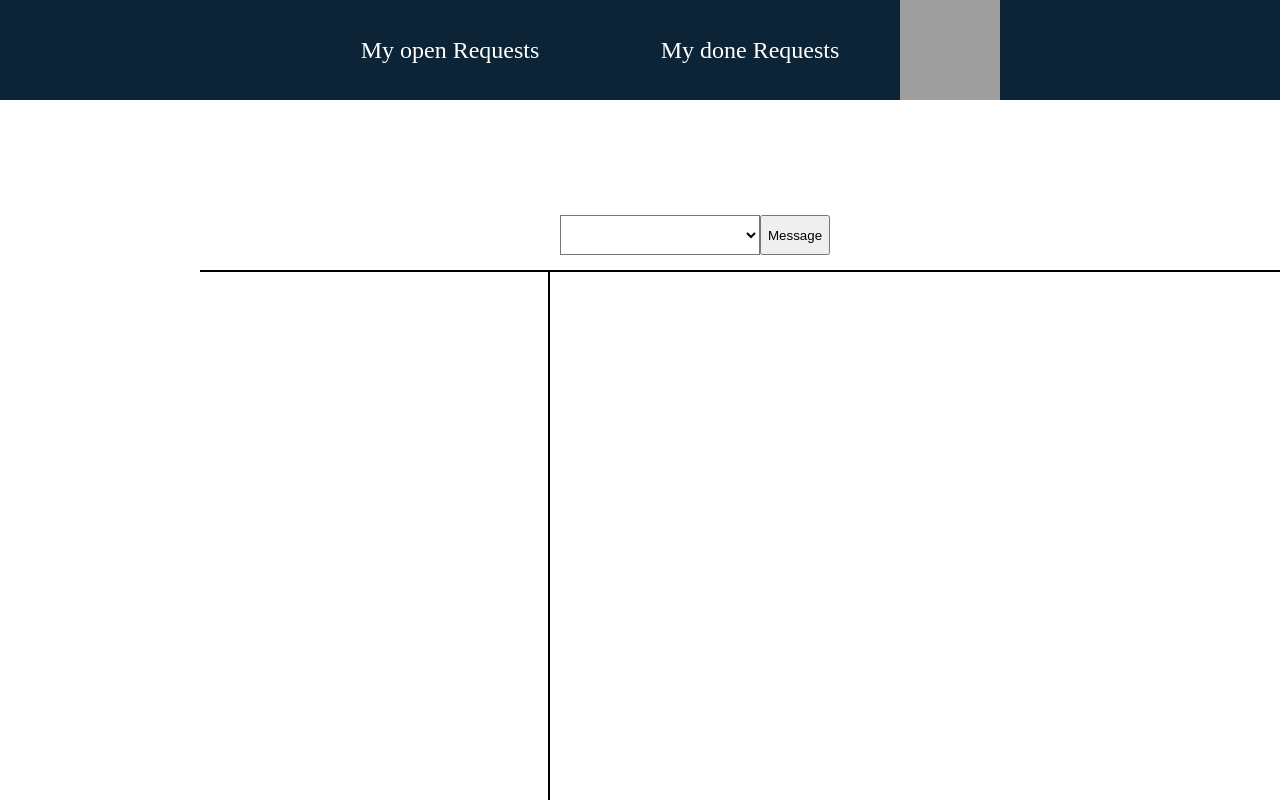
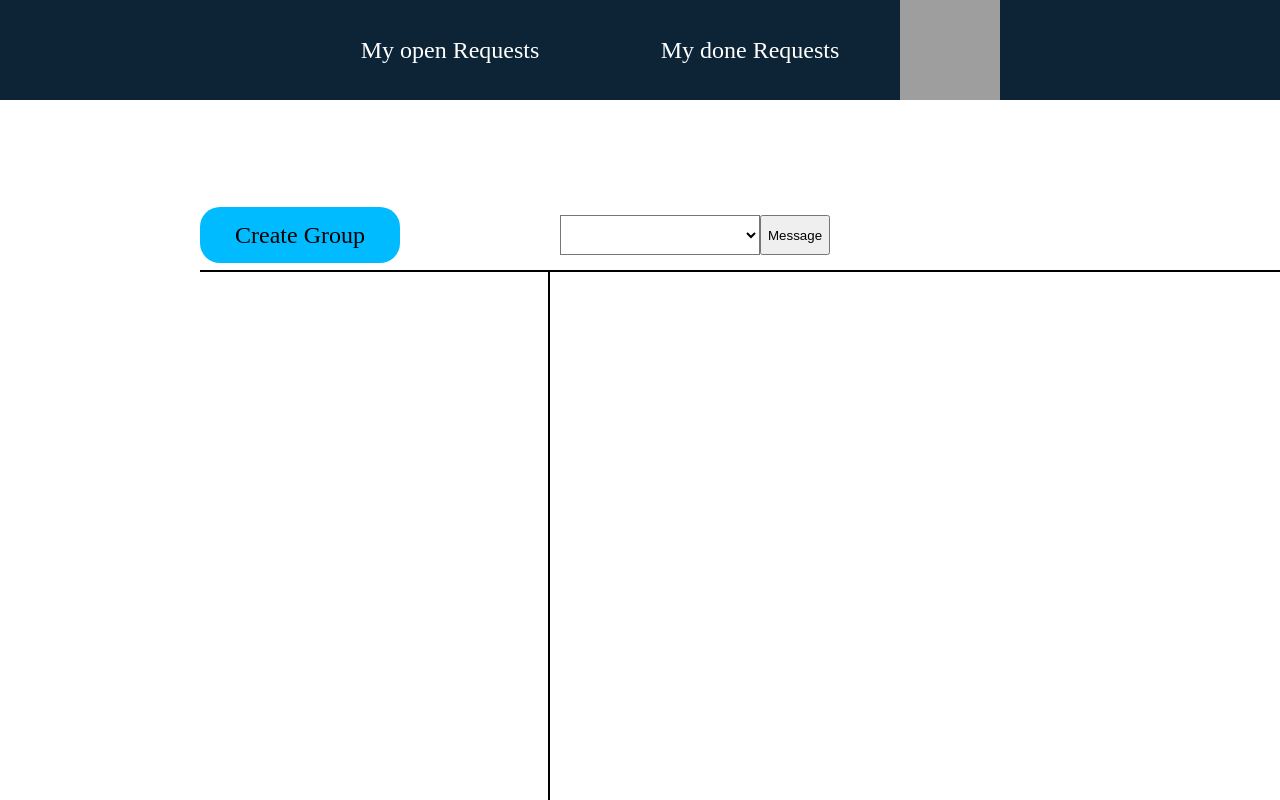
Before and after one commit to MaximSawV/maxwels-web-app, a Symfony app: template templates/request_page/chatbox.html.twig in a window 1280 px wide. Run offline with Twig, Linux system fonts and the light colour scheme; the template is opened without the code that fills it, so the values that code supplies are empty; style sheets or scripts are compiled from the project's sources; some libraries are stand-ins or nearby versions; grey boxes are pictures that could not be loaded.

Commit message:
ChatController aufgeräumt

```diff
--- a/public/stylesheets/chat-style.css
+++ b/public/stylesheets/chat-style.css
@@ -1,3 +1,6 @@
+a {
+  text-decoration: none; }
+
 .chat-box {
   width: 1200px;
   height: 700px;
@@ -146,7 +149,21 @@
 
 .message-content {
   margin: 5px 15px 10px 15px;
-  word-break: break-all;
-  white-space: normal; }
+  line-break: auto;
+  white-space: normal;
+  font-size: 1.3em; }
+
+.create-group {
+  width: 200px;
+  height: 80%;
+  position: relative;
+  display: flex;
+  background: #00bbff;
+  border-radius: 20px;
+  justify-content: center;
+  align-items: center; }
+  .create-group > a {
+    color: black;
+    font-size: 1.5em; }
 
 /*# sourceMappingURL=chat-style.css.map */
--- a/public/stylesheets/chat-style.scss
+++ b/public/stylesheets/chat-style.scss
@@ -1,4 +1,8 @@
 @import "style-patterns";
+
+a {
+  text-decoration: none;
+}
 
 .chat-box {
   @include box(1200px, 700px, fixed, flex, white);
@@ -116,6 +120,19 @@
 
 .message-content {
   margin: 5px 15px 10px 15px;
-  word-break: break-all;
+  line-break: auto;
   white-space: normal;
+  font-size: 1.3em;
 }
+
+.create-group {
+  @include box(200px, 80%, relative, flex, #00bbff);
+  border-radius: 20px;
+  justify-content: center;
+  align-items: center;
+
+  & > a {
+    color: black;
+    font-size: 1.5em;
+  }
+}
--- a/templates/request_page/chatbox.html.twig
+++ b/templates/request_page/chatbox.html.twig
@@ -16,6 +16,11 @@
                     </select>
                     <input type="submit" value="Message">
                 </form>
+            </div>
+            <div class="create-group">
+                <a href="/">
+                    Create Group
+                </a>
             </div>
             <a href="/request">
                 X
```
Also changed, not shown: src/Controller/ChatController.php (+35 -36 lines), src/myPHPClasses/MaxwelsChat.php (+34 -0 lines), src/myPHPClasses/MaxwelsChatParticipantManager.php (added, +36 -0 lines), 1 other file.
